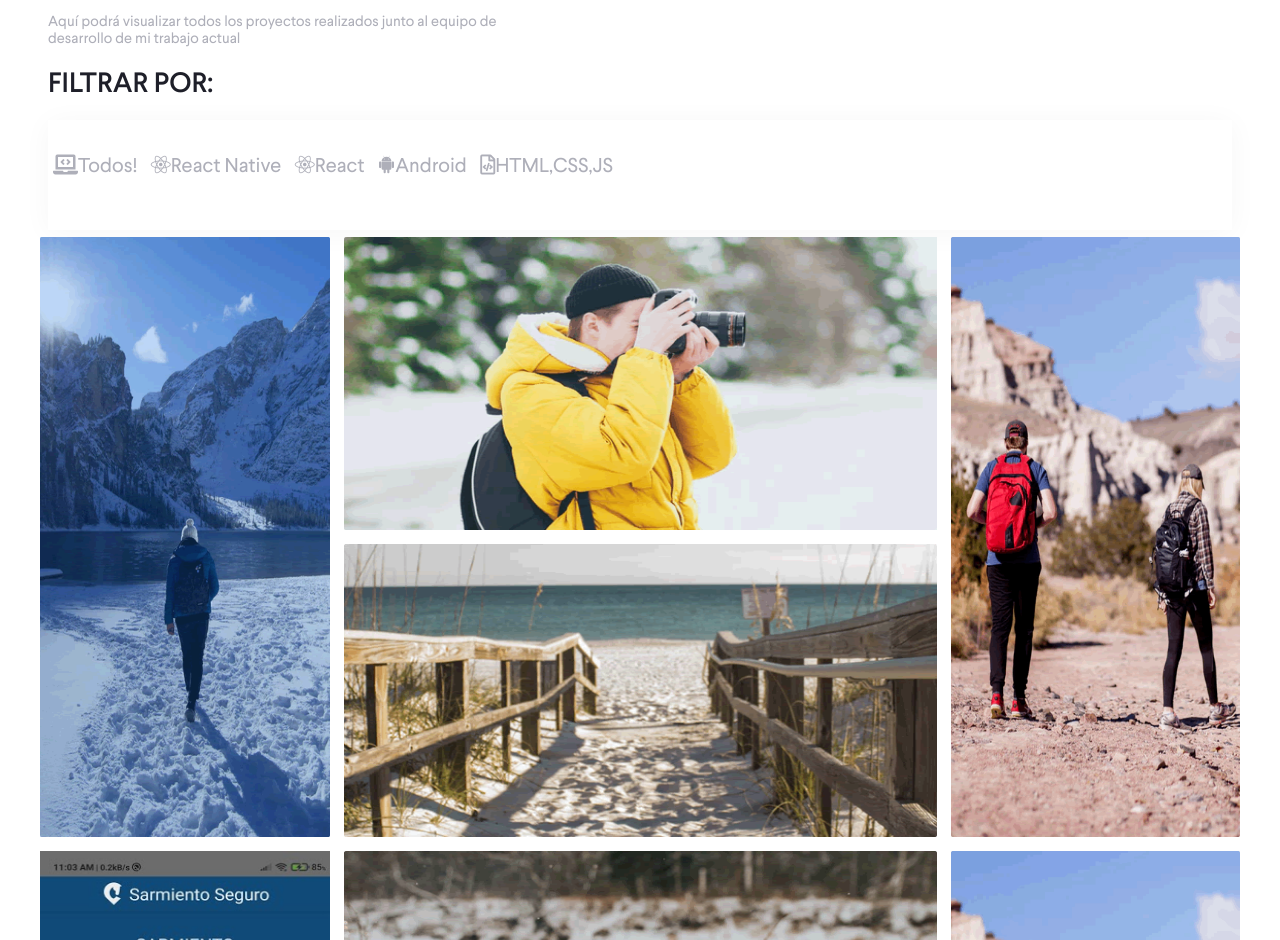
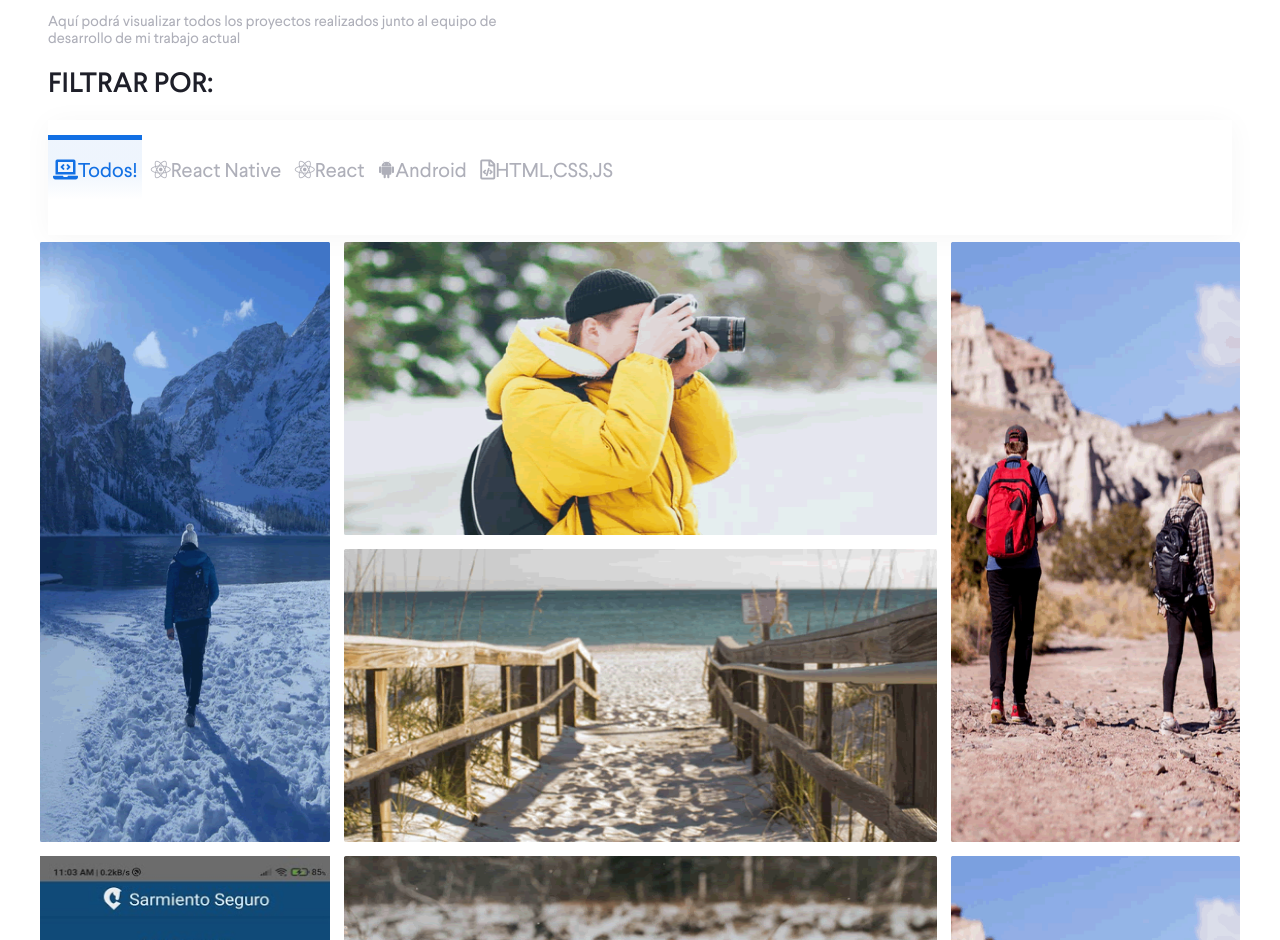
Before and after one commit to FrancoMendo/FrancoMendo.github.io, a plain HTML site: page index.html in a window 1280 px wide. Shown: the part 1860-2800 px from the top of the page. Drawn offline with Linux system fonts and the light colour scheme.

Commit message:
active filter

```diff
--- a/index.html
+++ b/index.html
@@ -182,7 +182,7 @@
             <h3>Filtrar por:</h3>
             <div class="portfolio-tab portfolioFilter">
                 <ul>
-                    <li><a class="aFiltros" href="#" data-filter="*" class="active"><i class="fas fa-laptop-code"></i>Todos!</a>
+                    <li><a class="aFiltros active" href="#" data-filter="*"><i class="fas fa-laptop-code"></i>Todos!</a>
                     </li>
                     <li><a class="aFiltros" href="#" data-filter=".landscape"><i class="fab fa-react"></i>React Native</a>
                     </li>
```
